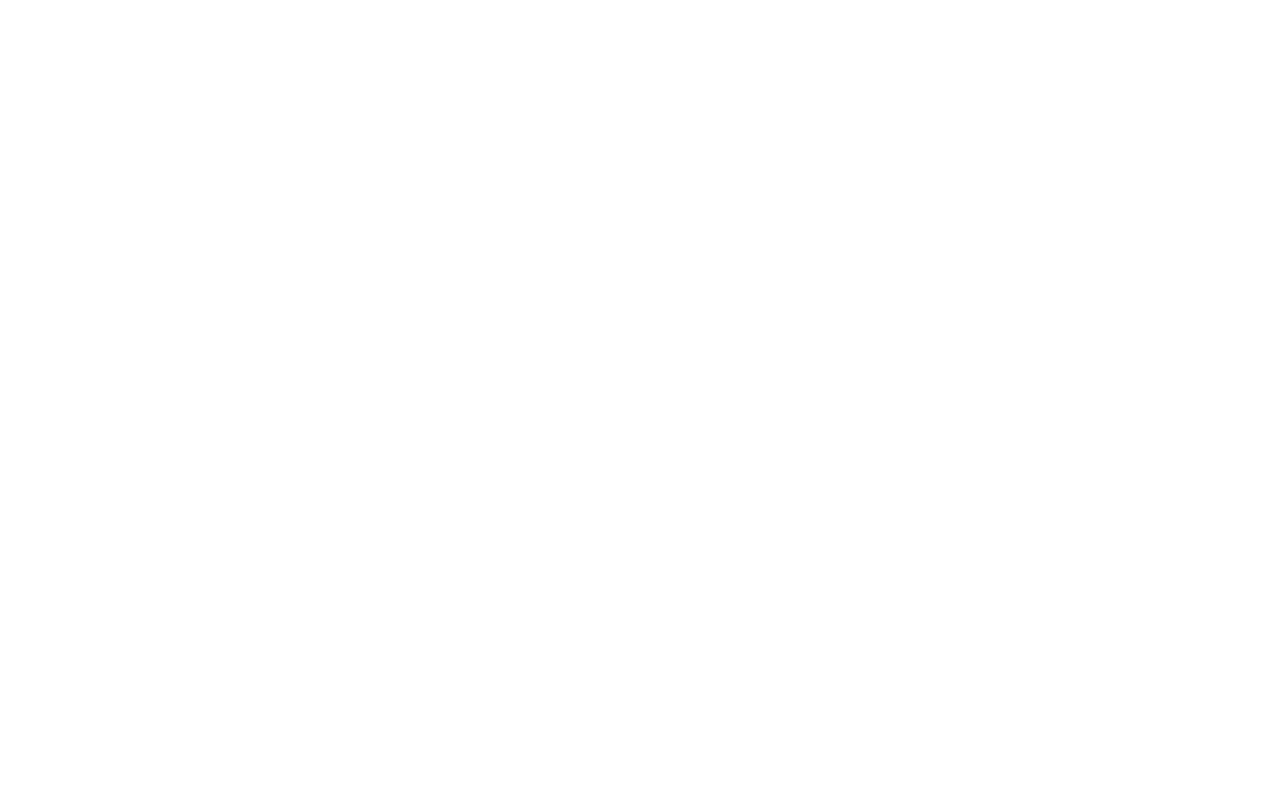
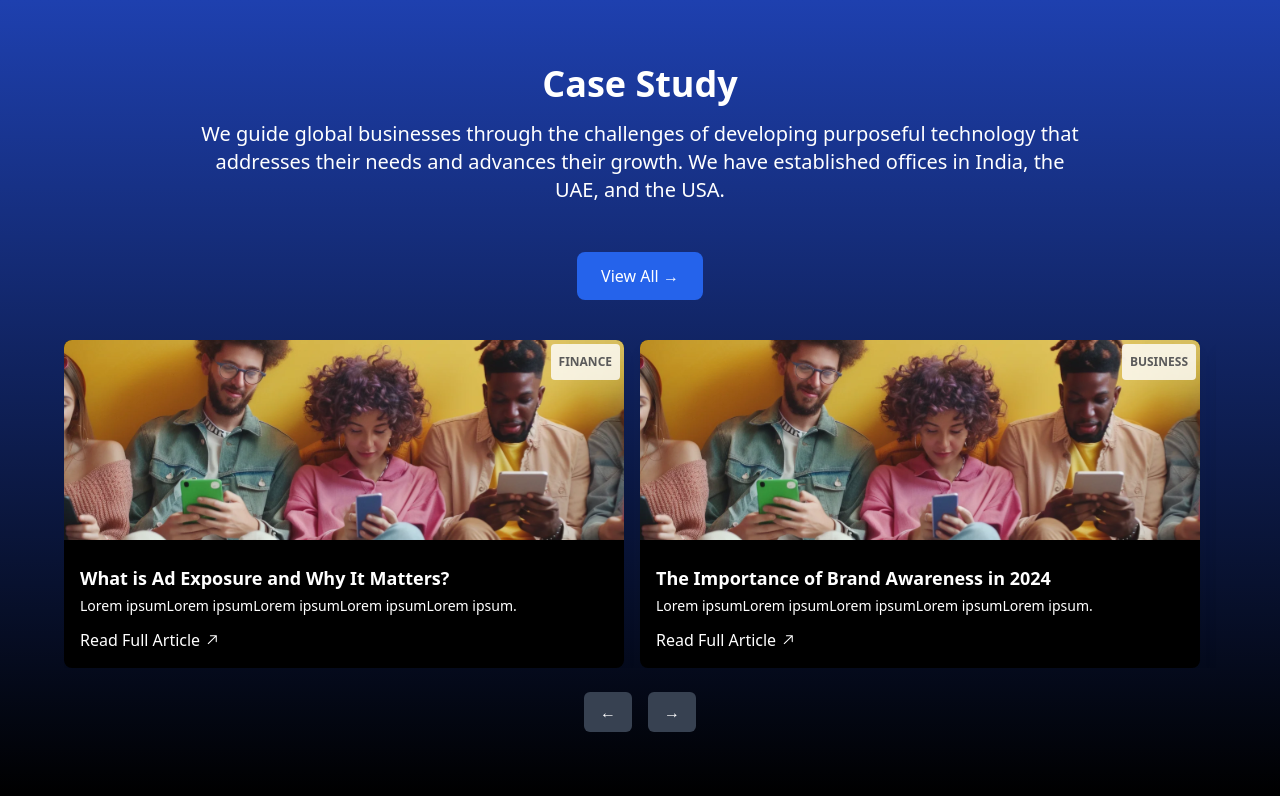
Before and after one commit to SnehalAs/POC_Hubnex_Team, a React (Vite) app: page / in a window 1280 px wide. Built offline with nearby package versions, Linux system fonts and the light colour scheme.

Commit message:
casestudy component added

```diff
--- a/package.json
+++ b/package.json
@@ -12,6 +12,7 @@
   "dependencies": {
     "class-variance-authority": "^0.7.1",
     "clsx": "^2.1.1",
+    "embla-carousel-react": "^8.5.1",
     "framer-motion": "^11.15.0",
     "lucide-react": "^0.469.0",
     "react": "^18.3.1",
--- a/src/App.tsx
+++ b/src/App.tsx
@@ -1,10 +1,11 @@
 // import PartnerHero from "./Components/PartnerHero"
 // import GlobeSection from "./Components/GlobeSection"
+import CaseStudy from "./Components/CaseStudy"
 
 export default function App() {
   return (
    <>
-
+   <CaseStudy/>
 
    </>
   )
--- /dev/null
+++ b/src/Components/CaseStudy.css
@@ -0,0 +1,27 @@
+.emblas {
+    overflow: hidden;
+    width: 100%;
+  }
+
+  .embla__containers {
+    display: flex;
+    gap: 1rem;
+    transition: transform 0.3s ease;
+  }
+
+  .embla__slides {
+    flex: 0 0 calc(50% - 1rem);
+    box-sizing: border-box;
+  }
+
+  .tag-top-right {
+    position: absolute;
+    top: 4px;
+    right: 4px;
+    padding: 4px 8px;
+    font-size: 0.75rem;
+    font-weight: 600;
+    color: #5a5a5a;
+    background-color: rgba(255, 255, 255, 0.8);
+    border-radius: 4px;
+  }
--- /dev/null
+++ b/src/Components/CaseStudy.tsx
@@ -0,0 +1,108 @@
+import React from "react";
+import useEmblaCarousel from "embla-carousel-react";
+import { RxArrowTopRight } from "react-icons/rx";
+import "./CaseStudy.css";
+
+const items = [
+  {
+    tag: "FINANCE",
+    title: "What is Ad Exposure and Why It Matters?",
+    description: "Lorem ipsumLorem ipsumLorem ipsumLorem ipsumLorem ipsum.",
+    image: "public/business1.svg",
+  },
+  {
+    tag: "BUSINESS",
+    title: "The Importance of Brand Awareness in 2024",
+    description: "Lorem ipsumLorem ipsumLorem ipsumLorem ipsumLorem ipsum.",
+    image:"public/business1.svg",
+  },
+  {
+    tag: "MARKETING",
+    title: "Top Digital Strategies for Small Businesses",
+    description: "Lorem ipsumLorem ipsumLorem ipsumLorem ipsumLorem ipsum.",
+    image: "public/business1.svg",
+  },
+  {
+    tag: "FINANCE",
+    title: "What is Ad Exposure and Why It Matters?",
+    description: "Lorem ipsumLorem ipsumLorem ipsumLorem ipsumLorem ipsum.",
+    image: "public/business1.svg",
+  },
+];
+
+const CaseStudy: React.FC = () => {
+  const [emblaRef, emblaApi] = useEmblaCarousel({
+    loop: true,
+    slidesToScroll: 2,
+    align: "start",
+  });
+
+  const scrollPrev = () => emblaApi && emblaApi.scrollPrev();
+  const scrollNext = () => emblaApi && emblaApi.scrollNext();
+
+  return (
+    <section className="bg-gradient-to-b from-blue-800 to-black py-16">
+      <div className="text-center text-white">
+        <h1 className="text-4xl font-bold mb-4">Case Study</h1>
+
+        <p className="text-lg sm:text-xl mb-6 mx-4 sm:mx-8 lg:mx-48">
+        We guide global businesses through the challenges of developing purposeful technology that addresses their needs and advances their growth.
+        We have established offices in India, the UAE, and the USA.
+      </p>
+        <button className="mt-6 px-6 py-3 bg-blue-600 hover:bg-blue-700 text-white font-medium rounded-lg">
+          View All →
+        </button>
+      </div>
+
+      <div className="relative max-w-6xl mx-auto mt-10">
+        <div className="emblas" ref={emblaRef}>
+          <div className="embla__containers">
+            {items.map((item, index) => (
+              <div className="embla__slides" key={index}>
+                <div className="relative bg-black rounded-lg shadow-lg">
+                  <img
+                    src={item.image}
+                    alt="Blog Image"
+                    className="w-full h-[200px] object-cover rounded-t-lg"
+                  />
+                  <span className="tag-top-right text-lg bg-black text-white rounded-lg">
+                    {item.tag}
+                  </span>
+                  <div className="p-4">
+                    <h3 className="text-lg text-white font-semibold mt-2">{item.title}</h3>
+                    <p className="text-white text-sm mt-1">
+                      {item.description}
+                    </p>
+                    <a
+                      href="#"
+                      className="flex items-center gap-1 text-white font-medium mt-3 hover:underline"
+                    >
+                      Read Full Article <RxArrowTopRight />
+                    </a>
+                  </div>
+                </div>
+              </div>
+            ))}
+          </div>
+        </div>
+
+        <div className="flex justify-center gap-4 mt-6">
+          <button
+            onClick={scrollPrev}
+            className="px-4 py-2 bg-gray-700 text-white rounded-md hover:bg-gray-600"
+          >
+            ←
+          </button>
+          <button
+            onClick={scrollNext}
+            className="px-4 py-2 bg-gray-700 text-white rounded-md hover:bg-gray-600"
+          >
+            →
+          </button>
+        </div>
+      </div>
+    </section>
+  );
+};
+
+export default CaseStudy;
```
Also changed, not shown: public/business1.svg (added), 1 other file (tests, documents, lock files or other folders).
